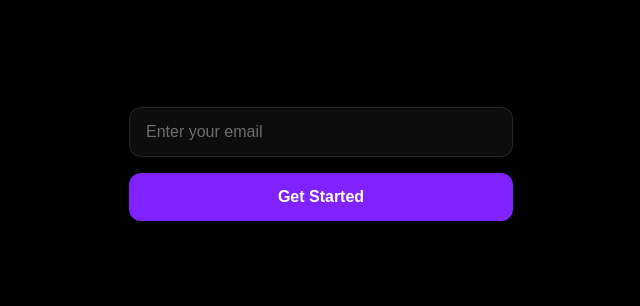
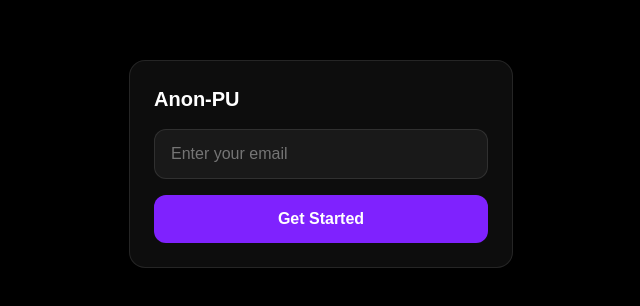
Before and after one commit to suprbhat123/anon-pu, a Next.js app: page / in a window 1280 px wide. Shown: the part 236-542 px from the top of the page, without its empty margins (319-959 px from the left). Built offline with nearby package versions, Linux system fonts and the light colour scheme.

Commit message:
Add reusable card component

```diff
--- a/src/app/page.tsx
+++ b/src/app/page.tsx
@@ -1,14 +1,24 @@
 import Button from "@/components/ui/Button";
+import Card from "@/components/ui/Card";
 import Input from "@/components/ui/Input";
 
 export default function Home() {
   return (
-    <main className="flex min-h-screen items-center justify-center bg-black">
-      <div className="w-full max-w-sm space-y-4">
-        <Input placeholder="Enter your email" type="email" />
+    <main className="flex min-h-screen items-center justify-center bg-black p-6">
+      <Card className="w-full max-w-sm">
+        <div className="space-y-4">
+          <h1 className="text-xl font-bold text-white">
+            Anon-PU
+          </h1>
 
-        <Button>Get Started</Button>
-      </div>
+          <Input
+            type="email"
+            placeholder="Enter your email"
+          />
+
+          <Button>Get Started</Button>
+        </div>
+      </Card>
     </main>
   );
 }
--- a/src/components/ ui/Card.tsx
+++ b/src/components/ ui/Card.tsx
@@ -0,0 +1,17 @@
+type CardProps = {
+    children: React.ReactNode;
+    className?: string;
+};
+
+export default function Card({
+    children,
+    className = "",
+}: CardProps) {
+    return (
+        <div
+            className={`rounded-2xl border border-white/10 bg-white/5 p-6 shadow-xl ${className}`}
+        >
+            {children}
+        </div>
+    );
+}
--- /dev/null
+++ b/src/components/ui/Card.tsx
@@ -0,0 +1,17 @@
+type CardProps = {
+  children: React.ReactNode;
+  className?: string;
+};
+
+export default function Card({
+  children,
+  className = "",
+}: CardProps) {
+  return (
+    <div
+      className={`rounded-2xl border border-white/10 bg-white/5 p-6 shadow-xl ${className}`}
+    >
+      {children}
+    </div>
+  );
+}
```
